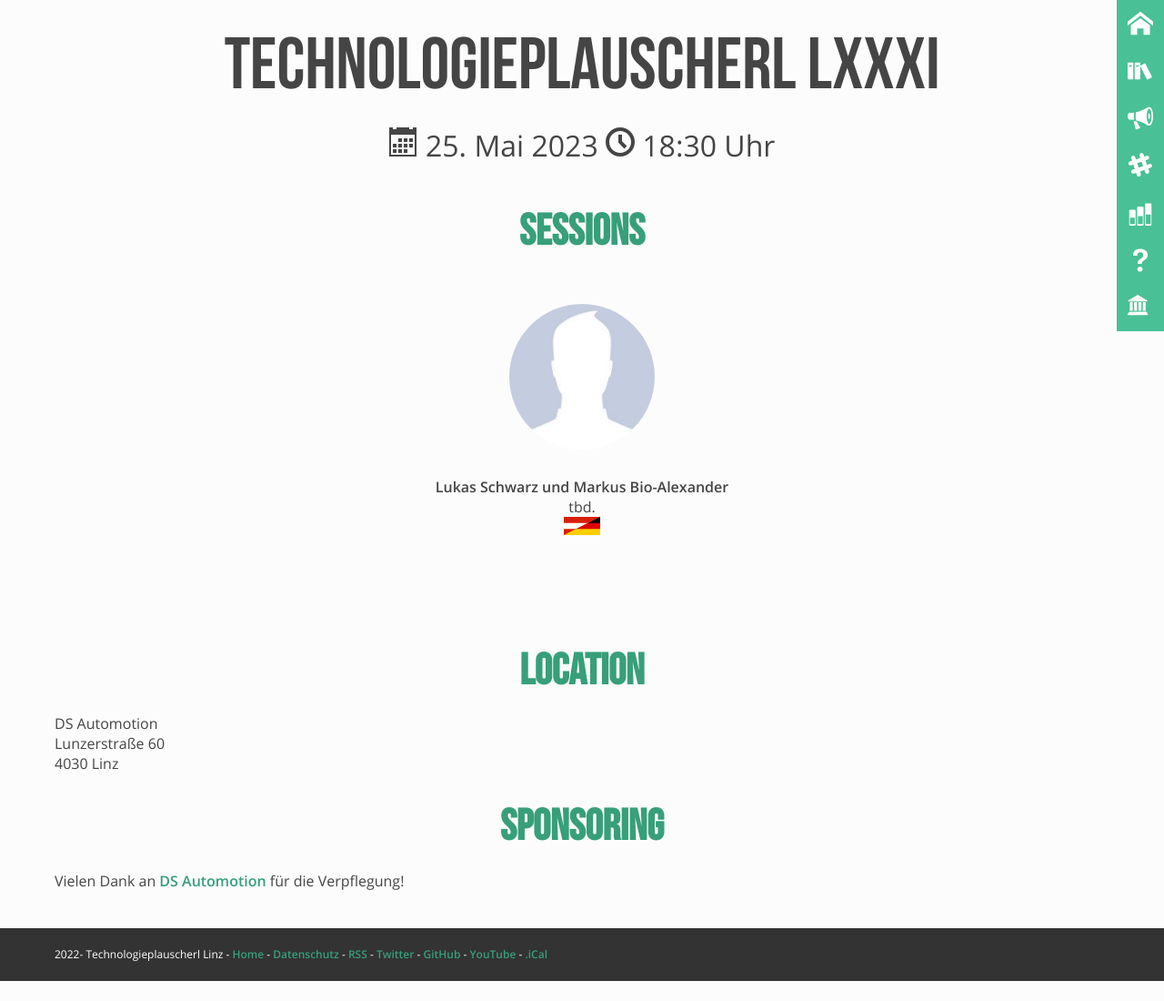
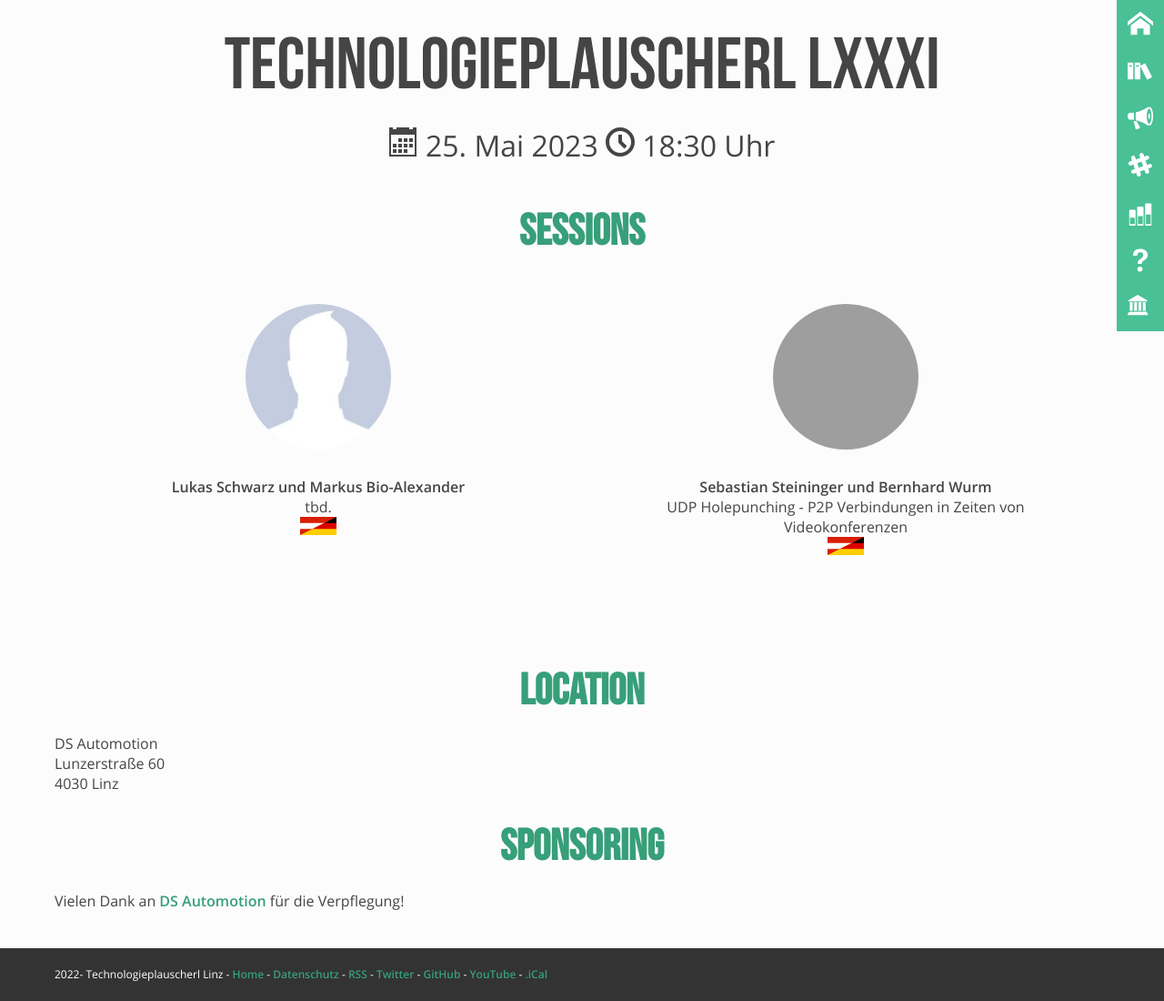
Before and after one commit to mericanAncer127/plauscherl, a Jekyll site: the page built from _plauscherl/81.html, in a window 1280 px wide. Shown: the whole page at 91% size. Built offline with Jekyll 4.4.1, drawn with Linux system fonts in a browser that asks for light colours; before the commit the page ends 1078 px from its top, so only the background shows below that; grey boxes are pictures that could not be loaded.

Commit message:
Yet another talk
:)

```diff
--- a/_plauscherl/81.html
+++ b/_plauscherl/81.html
@@ -25,4 +25,8 @@ speakers:
   name: Lukas Schwarz und Markus Bio-Alexander
   talk: tbd.
   img: /img/speaker_no_image.jpg
+-
+  name: Sebastian Steininger und Bernhard Wurm
+  talk: UDP Holepunching - P2P Verbindungen in Zeiten von Videokonferenzen
+  img: https://www.wavenet8.com/_app/immutable/assets/team-d8f0b9f0.png
 ---
```
